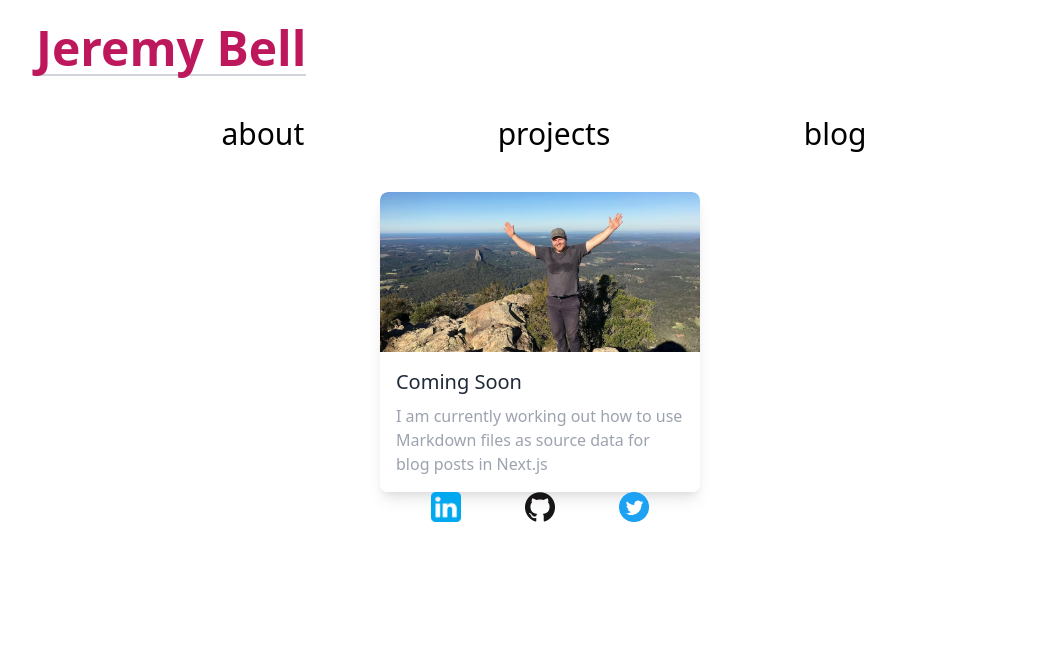
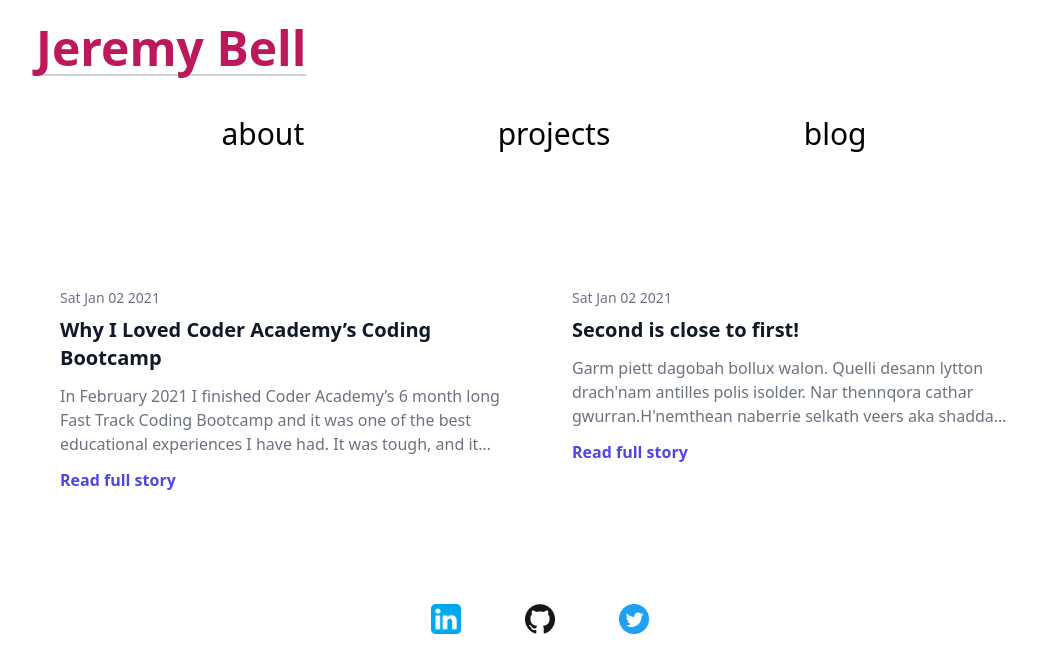
Before and after one commit to Jezzabell91/jeremybell-dev, a Next.js app: page /blog in a window 1280 px wide. Shown: the top 672 px of the page, without its empty margins (100-1137 px from the left). Built offline with nearby package versions, Linux system fonts and the light colour scheme.

Commit message:
Extracted logic to display list of blog posts

```diff
--- /dev/null
+++ b/components/blog_list.js
@@ -0,0 +1,18 @@
+import BlogPosts from '../_posts/posts'
+import BlogCard from './blog_card'
+
+const BlogList = () => {
+    const blog_posts = BlogPosts
+return(
+
+
+
+<div className="bg-white pt-8 pb-20 px-4 sm:px-12 lg:pt-8 lg:pb-28 lg:px-8">
+    <div className="mt-6 pt-10 grid gap-8 lg:grid-cols-2 lg:gap-x-16 lg:gap-y-16">
+        {blog_posts.map(post => <BlogCard post={post} key={post.slug}/>)}
+    </div>
+</div>
+)
+}
+
+export default BlogList
--- a/pages/blog.js
+++ b/pages/blog.js
@@ -1,4 +1,5 @@
 import Head from 'next/head'
+import BlogList from '../components/blog_list'
 
 const Blog = () => {
     return (
@@ -8,27 +9,7 @@ const Blog = () => {
         <meta charSet="utf-8" />
         <meta name="viewport" content="initial-scale=1.0, width=device-width" />
       </Head>
-    <div className="grid grid-cols-1 md:grid-cols-2 md:grid-flow-col-dense lg:grid-cols-3 place-items-center gap-6">
-        <div className="overflow-hidden shadow-lg rounded-lg h-90 w-80 cursor-pointer m-auto relative md:col-start-2">
-            <a href="#" className="absolute w-full h-full z-30"></a>
-            <picture>
-          <source srcSet="/feature/beerwah.avif" type="image/avif" />
-          <source srcSet="/feature/beerwah.webp" type="image/webp" />
-          <img src="/feature/beerwah.jpg" alt="Jeremy at the summit of Mt Beerwah" className="rounded-t-lg max-h-40 w-full object-cover" />
-        </picture>
-
-            <div className="bg-white w-full p-4 relative">
-                <p className="text-indigo-500 text-md font-medium">
-                </p>
-                <p className="text-gray-800 text-xl font-medium mb-2">
-                    Coming Soon
-                </p>
-                <p className="text-gray-400 font-light text-md">
-                    I am currently working out how to use Markdown files as source data for blog posts in Next.js
-                </p>
-            </div>
-        </div>
-    </div>
+        <BlogList />
     </>)
 }
 
```
